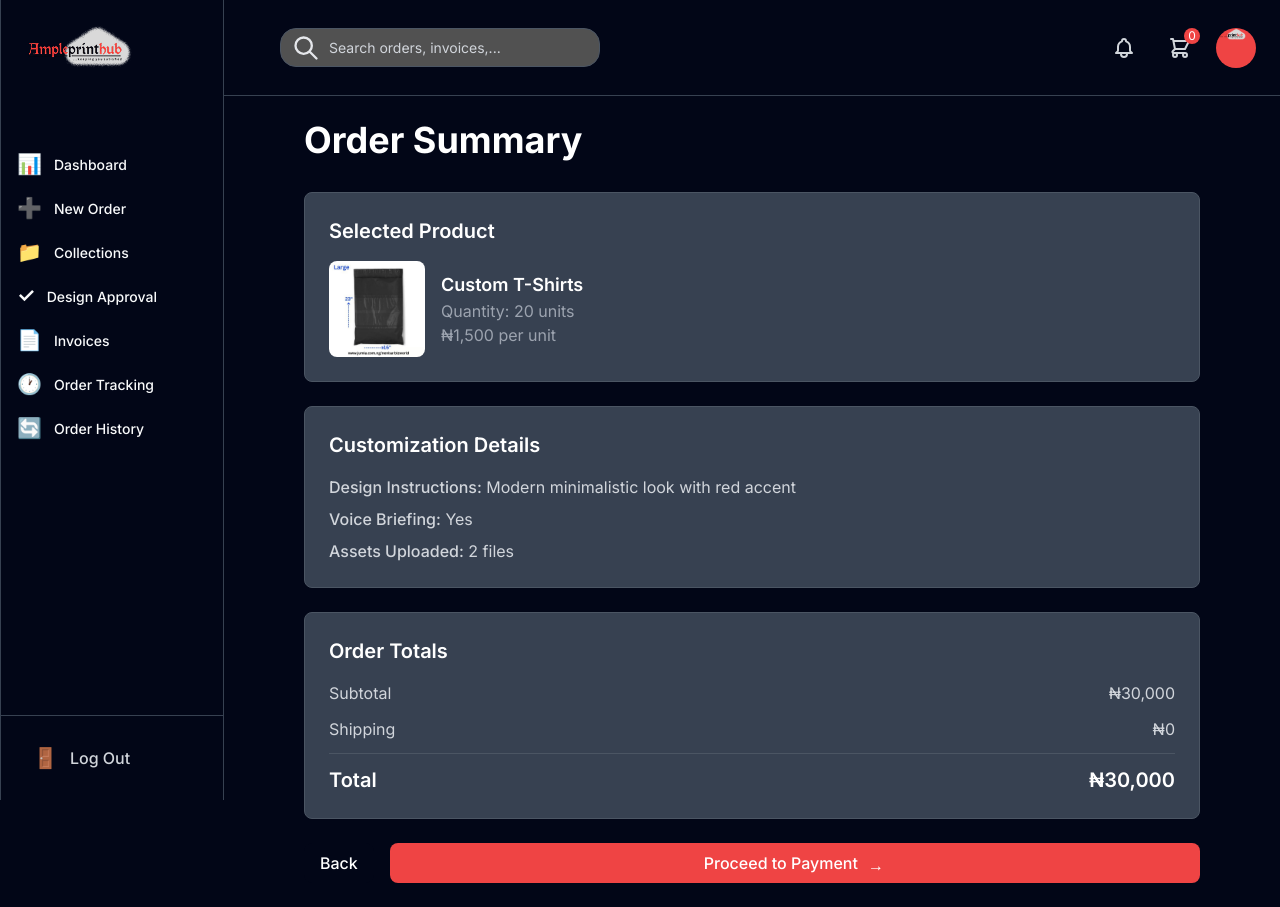
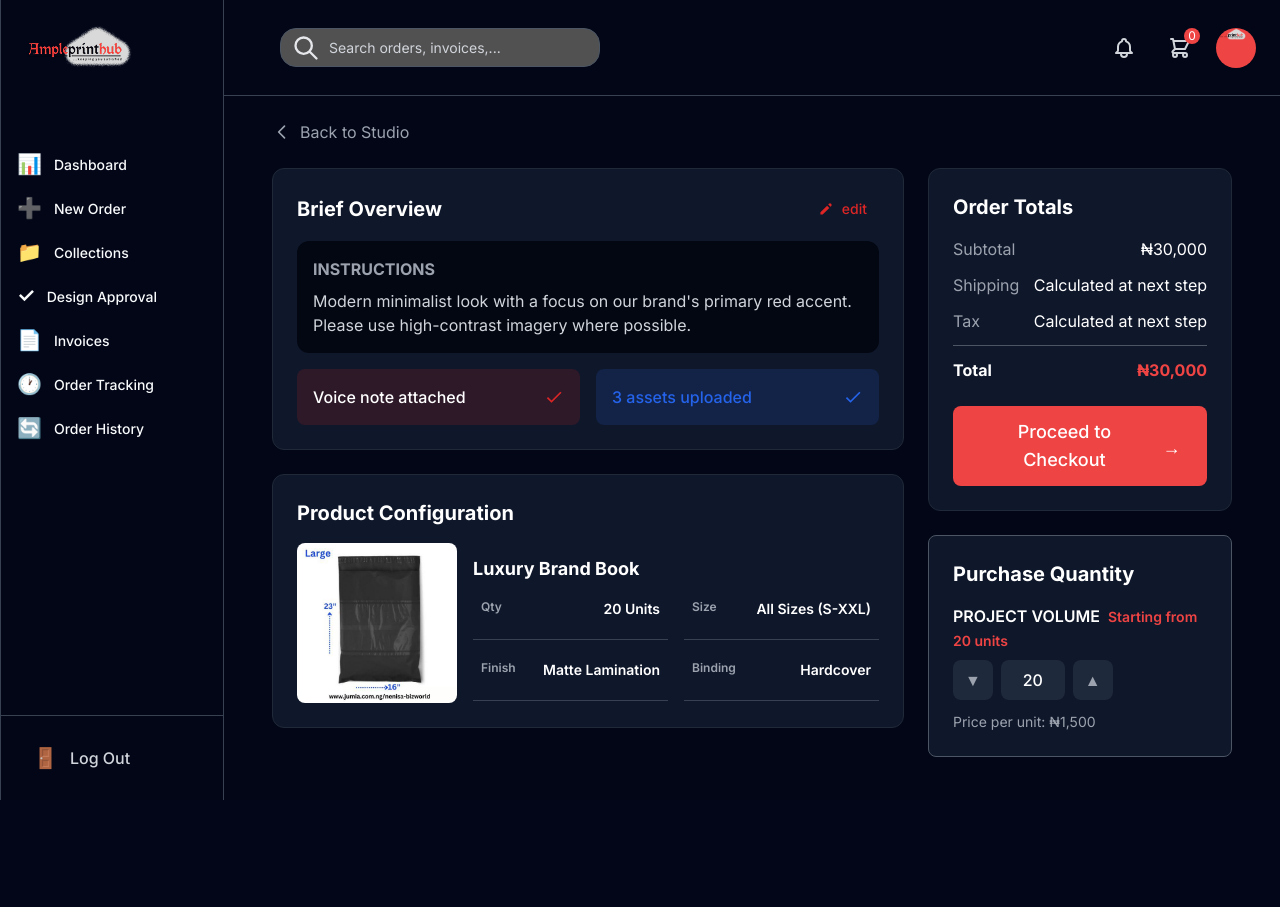
Before and after one commit to Dev-JoyA/ample--print-frontend, a Next.js app: page /orders/summary in a window 1280 px wide. After the commit the page ends 800 px from the top, so only its background shows below. Built offline with nearby package versions, Linux system fonts and the light colour scheme; a web font is replaced by a local one.

Commit message:
order summary completed

```diff
--- a/src/app/orders/summary/page.js
+++ b/src/app/orders/summary/page.js
@@ -1,125 +1,245 @@
 'use client';
 
-import { Suspense } from 'react';
-import { useRouter, useSearchParams } from 'next/navigation';
+import { useState } from 'react';
+import { useParams, useRouter } from 'next/navigation';
 import Image from 'next/image';
 import DashboardLayout from '@/components/layouts/DashboardLayout';
 import Button from '@/components/ui/Button';
+import StatusBadge from '@/components/ui/StatusBadge';
 
-function OrderSummaryContent() {
+export default function ProductDetailPage() {
+  const params = useParams();
   const router = useRouter();
-  const searchParams = useSearchParams();
-  const productId = searchParams.get('productId');
+  const productId = params.id;
 
-  const order = {
-    product: {
-      id: productId || '1',
+  const [selectedView, setSelectedView] = useState('FRONT');
+  const [quantity, setQuantity] = useState(20);
+
+  const product = {
+    id: productId,
     name: 'Custom T-Shirts',
-      image: '/images/collection/nylons/1.jpg',
+    description: 'BRANDED APPAREL FOR BUSINESSES, EVENTS, AND CAMPAIGNS. 100% Organic Cotton shirts with high-fidelity screen printing.',
     price: 1500.00,
+    category: 'BRANDED MERCHANDISE',
+    images: {
+      FRONT: '/images/collection/nylons/1.jpg',
+      INNER: '/images/collection/nylons/1.jpg',
+      BACK: '/images/collection/nylons/1.jpg',
     },
-    quantity: 20,
-    customization: {
-      designInstructions: 'Modern minimalistic look with red accent',
-      hasVoiceBrief: true,
-      assetsUploaded: 2,
+    leadTime: '10-14 Days',
+    moq: 20,
+    sizes: 'All Sizes (S-XXL)',
+    specifications: {
+      dimensions: 'All Sizes (S-XXL)',
+      production: '7-10 Days',
+      print: 'Screen/DTG',
+      moq: '20 Units',
+      material: '180gsm Cotton',
+      fit: 'Modern Unisex',
     },
-    subtotal: 30000.00,
-    shipping: 0,
-    total: 30000.00,
   };
+
+  const quantityOptions = [20, 40, 100, 200];
 
   return (
     <DashboardLayout userRole="customer">
-      <div className="max-w-4xl mx-auto">
-        <h1 className="text-4xl font-bold text-white mb-8">Order Summary</h1>
+      <div className="max-w-7xl mx-auto">
+        <button
+          onClick={() => router.back()}
+          className="flex items-center gap-2 text-gray-400 hover:text-white mb-6 transition-colors"
+        >
+          <svg className="w-5 h-5" fill="none" stroke="currentColor" viewBox="0 0 24 24">
+            <path strokeLinecap="round" strokeLinejoin="round" strokeWidth={2} d="M15 19l-7-7 7-7" />
+          </svg>
+          Back to Studio
+        </button>
 
-        <div className="space-y-6">
-          {/* Product Preview */}
-          <div className="bg-dark-light rounded-lg p-6 border border-dark-lighter">
-            <h2 className="text-xl font-semibold text-white mb-4">Selected Product</h2>
-            <div className="flex items-center gap-4">
-              <div className="w-24 h-24 bg-dark rounded-lg overflow-hidden">
+        {/* Main Layout Grid */}
+        <div className="grid grid-cols-3 gap-6">
+          {/* Left Column - Items 1 & 2 (stacked vertically) */}
+          <div className="col-span-2 space-y-6">
+            {/* Item 1 - Customization Details (Rectangular - wider than height) */}
+            <div className="bg-slate-900 rounded-xl p-6 border border-gray-800">
+            {/* First div - title and edit on same line, opposite ends */}
+            <div className="flex justify-between items-center mb-4">
+                <h2 className="text-xl font-bold text-white">Brief Overview</h2>
+                <Button
+                variant="ghost"
+                size="sm"
+                className="text-red-600 hover:text-red-500 !bg-transparent"
+                icon={
+                    <svg className="w-4 h-4" fill="currentColor" viewBox="0 0 20 20">
+                    <path d="M13.586 3.586a2 2 0 112.828 2.828l-.793.793-2.828-2.828.793-.793zM11.379 5.793L3 14.172V17h2.828l8.38-8.379-2.83-2.828z" />
+                    </svg>
+                }
+                iconPosition="left"
+                >
+                edit
+                </Button>
+            </div>
+
+            {/* Second div - instructions */}
+            <div className="bg-gray-950 rounded-xl p-4 mb-4">
+                <h3 className="text-gray-400 font-bold text-md mb-2">INSTRUCTIONS</h3>
+                <p className="text-gray-300">Modern minimalist look with a focus on our brand's primary red accent. Please use high-contrast imagery where possible.</p>
+            </div>
+
+            {/* Third div - two equal buttons */}
+            <div className="grid grid-cols-2 gap-4">
+                {/* View note attached button - transparent red */}
+                <button className="flex justify-between items-center w-full bg-red-600/15 hover:bg-red-600/30 rounded-lg px-4 py-4 transition-colors">
+                <span className="text-white font-medium">Voice note attached</span>
+                <svg className="w-5 h-5 text-red-600" fill="currentColor" viewBox="0 0 24 24">
+                    <path d="M9 16.17L4.83 12l-1.42 1.41L9 19 21 7l-1.41-1.41L9 16.17z" />
+                </svg>
+                </button>
+
+                {/* 3 assets uploaded button - transparent blue */}
+                <button className="flex justify-between items-center w-full bg-blue-600/15 hover:bg-blue-600/30 rounded-lg px-4 py-4 transition-colors">
+                <span className="text-blue-600 font-medium">3 assets uploaded</span>
+                <svg className="w-5 h-5 text-blue-600" fill="currentColor" viewBox="0 0 24 24">
+                    <path d="M9 16.17L4.83 12l-1.42 1.41L9 19 21 7l-1.41-1.41L9 16.17z" />
+                </svg>
+                </button>
+            </div>
+            </div>
+
+            {/* Item 2 - Product Details (Rectangular - wider than height) */}
+            <div className="bg-slate-900 rounded-xl p-6 border border-gray-800">
+            <h2 className="text-xl font-bold text-white mb-4">Product Configuration</h2>
+            <div className="space-y-4">
+                <div className="flex items-start gap-4">
+                    {/* Image - maintains full length but same shape */}
+                    <div className="w-30 h-[10rem] bg-slate-800 rounded-lg overflow-hidden flex-shrink-0">
                         <Image
-                  src={order.product.image}
-                  alt={order.product.name}
+                        src={product.images.FRONT}
+                        alt={product.name}
                         width={96}
                         height={96}
-                  className="object-cover"
+                        className="object-cover w-full h-full"
                         />
                     </div>
-              <div className="flex-1">
-                <h3 className="text-lg font-semibold text-white">{order.product.name}</h3>
-                <p className="text-gray-400">Quantity: {order.quantity} units</p>
-                <p className="text-gray-400">₦{order.product.price.toLocaleString()} per unit</p>
+                    <div className="w-full">
+                        {/* Product title - directly next to image */}
+                        <h3 className="text-white font-bold text-lg mt-3">Luxury Brand Book</h3>
+                        {/* Two pairs of items at opposite ends */}
+                        <div className="flex justify-between items-start gap-4 mt-2">
+                        {/* Left pair - Qty & Finish (stacked vertically with lines) */}
+                        <div className="flex-1 space-y-3">
+                            <div className="flex justify-between rounded-lg p-2">
+                                <p className="text-xs font-semibold text-gray-400 ">Qty</p>
+                                 <p className="text-sm font-semibold text-white">{product.moq} Units</p>
+                            </div>
+                            <div className="border-b border-gray-700 "></div>
+                             <div className="flex justify-between rounded-lg p-2">
+                                 <p className="text-xs font-semibold text-gray-400 ">Finish</p>
+                                 <p className="text-sm font-semibold text-white">{product.finish || 'Matte Lamination'}</p>
+                            </div>
+                            <div className="border-b border-gray-700"></div>
+                        </div>
+
+                        {/* Right pair - Size & Binding (stacked vertically with lines) */}
+                        <div className="flex-1 space-y-3">
+                            <div className="flex justify-between rounded-lg p-2">
+                                <p className="text-xs font-semibold text-gray-400 ">Size</p>
+                                <p className="text-sm font-semibold text-white">{product.sizes}</p>
+                            </div>
+                            <div className="border-b border-gray-700"></div>
+
+                            <div className="flex justify-between rounded-lg p-2">
+                                <p className="text-xs font-semibold text-gray-400 ">Binding</p>
+                                <p className="text-sm font-semibold text-white">{product.binding || 'Hardcover'}</p>
+                            </div>
+                            <div className="border-b border-gray-700"></div>
+                        </div>
+                        </div>
+                    </div>
+                </div>
             </div>
             </div>
           </div>
 
-          {/* Customization Preview */}
-          <div className="bg-dark-light rounded-lg p-6 border border-dark-lighter">
-            <h2 className="text-xl font-semibold text-white mb-4">Customization Details</h2>
-            <div className="space-y-2 text-gray-300">
-              <p><span className="font-medium">Design Instructions:</span> {order.customization.designInstructions}</p>
-              <p><span className="font-medium">Voice Briefing:</span> {order.customization.hasVoiceBrief ? 'Yes' : 'No'}</p>
-              <p><span className="font-medium">Assets Uploaded:</span> {order.customization.assetsUploaded} files</p>
+          {/* Right Column - Items 3 & 4 (stacked vertically) */}
+          <div className="col-span-1 space-y-6">
+            {/* Item 3 - Order Totals with Proceed to Checkout Button */}
+            <div className="bg-slate-900 rounded-lg p-6 border rounded-xl border-gray-800">
+              <h2 className="text-xl font-bold text-white mb-4">Order Totals</h2>
+              <div className="space-y-3 mb-6">
+                <div className="flex justify-between">
+                  <span className="text-gray-400">Subtotal</span>
+                  <span className="text-white">₦{(product.price * quantity).toLocaleString()}</span>
                 </div>
+                <div className="flex justify-between">
+                  <span className="text-gray-400">Shipping</span>
+                  <span className="text-white">Calculated at next step</span>
                 </div>
-
-          {/* Order Totals */}
-          <div className="bg-dark-light rounded-lg p-6 border border-dark-lighter">
-            <h2 className="text-xl font-semibold text-white mb-4">Order Totals</h2>
-            <div className="space-y-3">
-              <div className="flex justify-between text-gray-300">
-                <span>Subtotal</span>
-                <span>₦{order.subtotal.toLocaleString()}</span>
+                <div className="flex justify-between">
+                  <span className="text-gray-400">Tax</span>
+                  <span className="text-white">Calculated at next step</span>
                 </div>
-              <div className="flex justify-between text-gray-300">
-                <span>Shipping</span>
-                <span>₦{order.shipping.toLocaleString()}</span>
-              </div>
-              <div className="border-t border-dark-lighter pt-3 flex justify-between">
-                <span className="text-xl font-semibold text-white">Total</span>
-                <span className="text-xl font-semibold text-white">₦{order.total.toLocaleString()}</span>
+                <div className="border-t border-dark-lighter pt-3">
+                  <div className="flex justify-between font-bold">
+                    <span className="text-white">Total</span>
+                    <span className="text-primary">₦{(product.price * quantity).toLocaleString()}</span>
                   </div>
                 </div>
               </div>
 
-          {/* Actions */}
-          <div className="flex gap-4">
-            <Button
-              variant="secondary"
-              onClick={() => router.back()}
-            >
-              Back
-            </Button>
+              {/* Single Button - Proceed to Checkout */}
               <Button
                 variant="primary"
-              onClick={() => router.push('/payment')}
-              className="flex-1"
+                size="lg"
+                className="w-full"
                 icon="→"
                 iconPosition="right"
+                onClick={() => router.push(`/checkout/${productId}`)}
               >
-              Proceed to Payment
+                Proceed to Checkout
               </Button>
+            </div>
+
+            {/* Item 4 - Purchase Quantity */}
+            <div className="bg-slate-900 rounded-lg p-6 border border-dark-lighter">
+              <h2 className="text-xl font-bold text-white mb-4">Purchase Quantity</h2>
+              <div>
+                <h3 className="text-white font-semibold mb-2">
+                  PROJECT VOLUME
+                  <span className="text-primary ml-2 text-sm">
+                    Starting from {product.moq} units
+                  </span>
+                </h3>
+
+                <div className="flex items-center gap-2">
+                  {/* Decrement Button */}
+                  <button
+                    onClick={() => setQuantity((prev) => Math.max(product.moq, prev - 1))}
+                    className="px-3 py-2 bg-slate-800 text-gray-400 rounded-lg font-medium hover:text-white transition-colors"
+                  >
+                    &#x25BC;
+                  </button>
+
+                  {/* Display Quantity */}
+                  <span className="px-4 py-2 bg-slate-800 text-white font-medium rounded-lg w-16 text-center">
+                    {quantity}
+                  </span>
+
+                  {/* Increment Button */}
+                  <button
+                    onClick={() => setQuantity((prev) => prev + 1)}
+                    className="px-3 py-2 bg-slate-800 text-gray-400 rounded-lg font-medium hover:text-white transition-colors"
+                  >
+                    &#x25B2;
+                  </button>
+                </div>
+
+                <p className="text-sm text-gray-400 mt-3">
+                  Price per unit: ₦{product.price.toLocaleString()}
+                </p>
+              </div>
+            </div>
           </div>
         </div>
       </div>
     </DashboardLayout>
   );
 }
-
-export default function OrderSummaryPage() {
-  return (
-    <Suspense fallback={
-      <DashboardLayout userRole="customer">
-        <div className="max-w-4xl mx-auto">
-          <h1 className="text-4xl font-bold text-white mb-8">Order Summary</h1>
-          <div className="text-gray-400">Loading...</div>
-        </div>
-      </DashboardLayout>
-    }>
-      <OrderSummaryContent />
-    </Suspense>
-  );
-}
```
Lines whose indentation alone changed are shown as unchanged.
